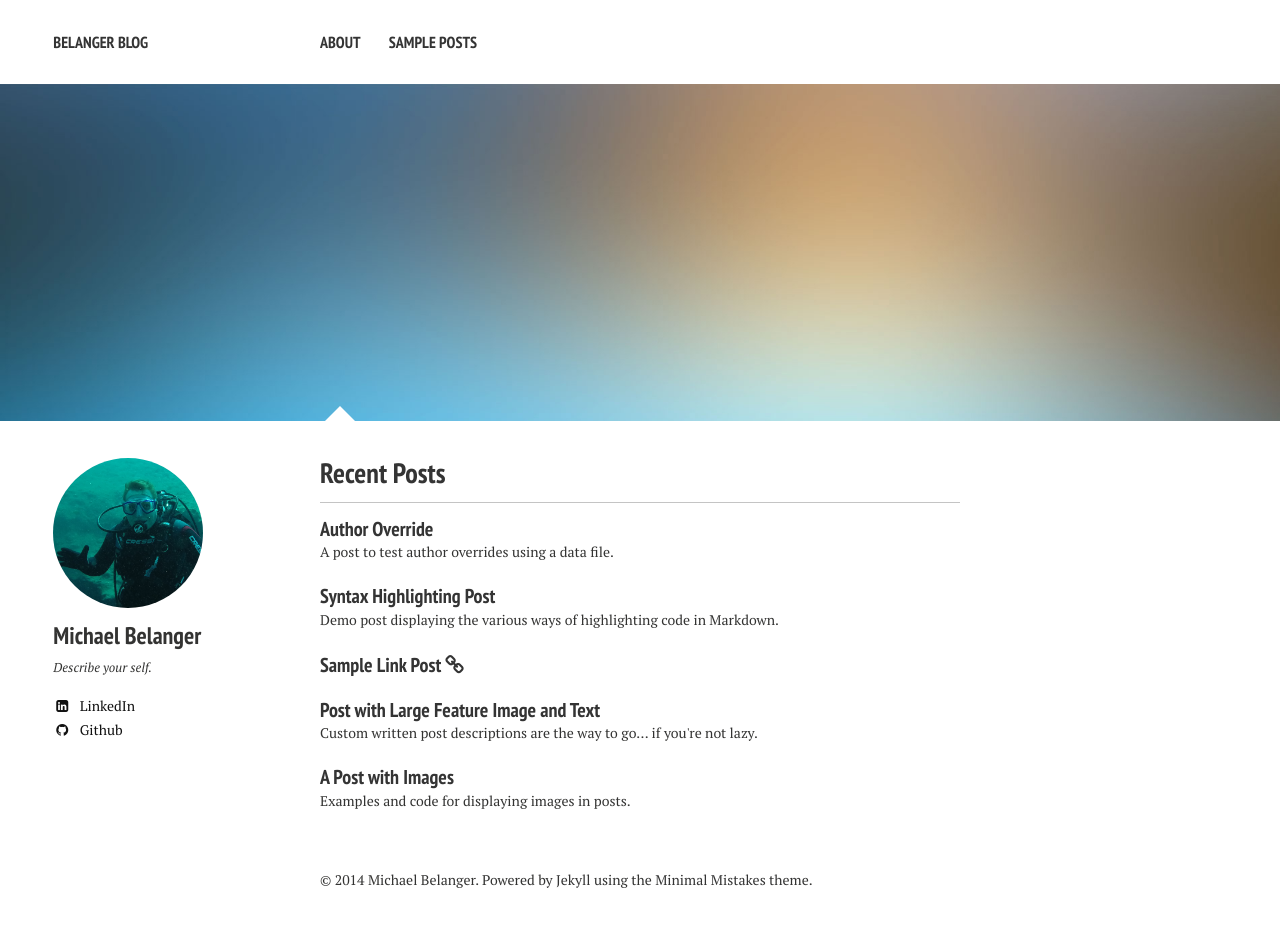
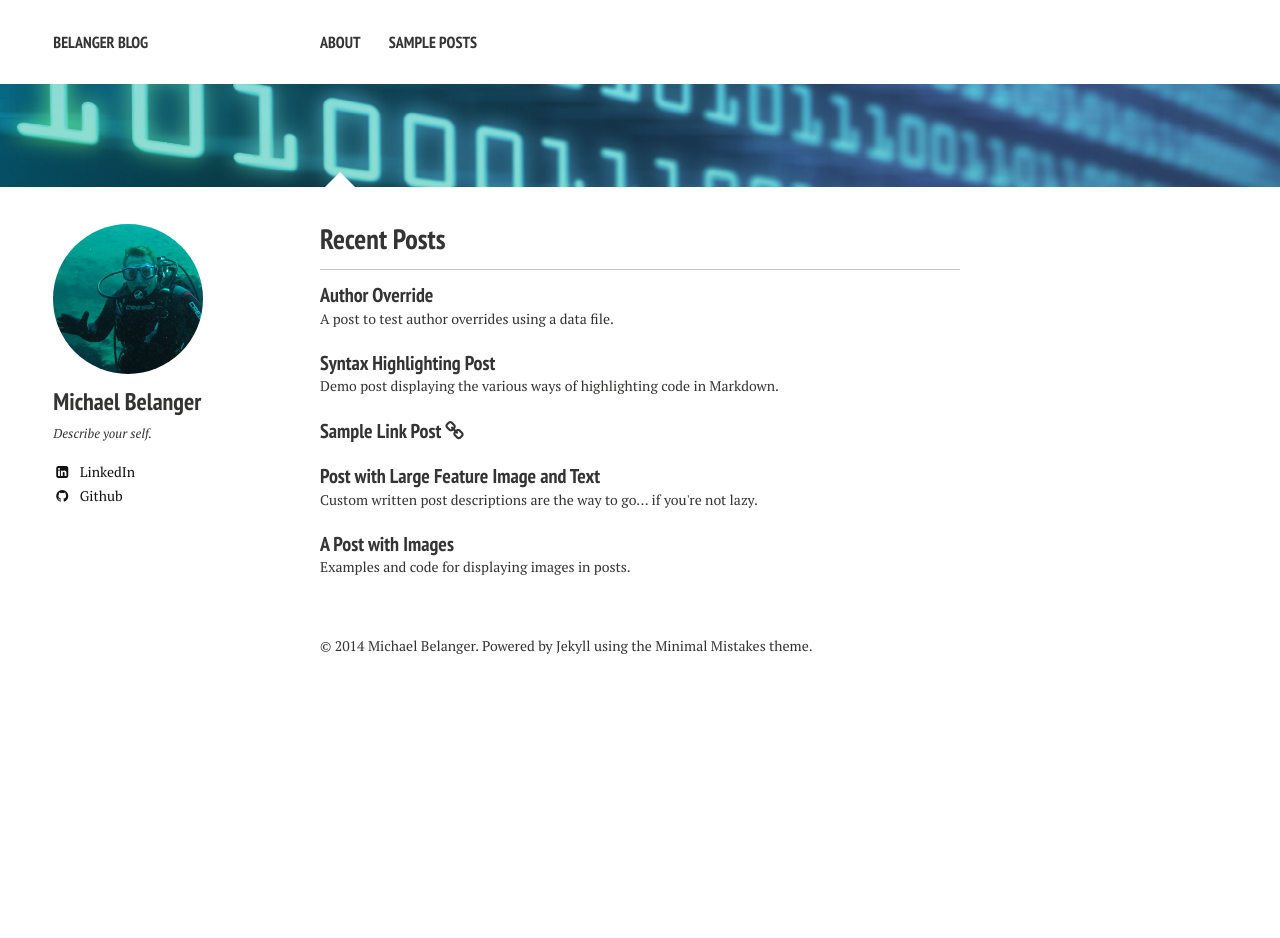
Before and after one commit to belangerm/belangerm.github.io, a Jekyll site: the page built from index.md, in a window 1280 px wide. Built offline with Jekyll 4.4.1, drawn with Linux system fonts in a browser that asks for light colours; nearby versions of some CDN libraries; after the commit the page ends 900 px from its top, so only the background shows below that.

Commit message:
Update index.md

```diff
--- a/index.md
+++ b/index.md
@@ -3,7 +3,7 @@ layout: home
 excerpt: ""
 tags: []
 image:
-  feature: sample-image-4.jpg
+  feature: banner.png
   credit: WeGraphics
   creditlink: http://wegraphics.net/downloads/free-ultimate-blurred-background-pack/
 ---
```
